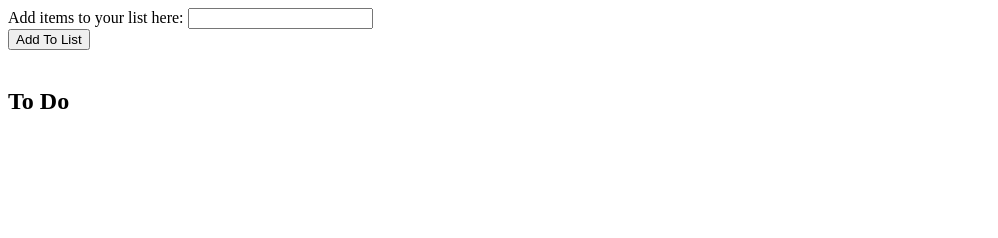
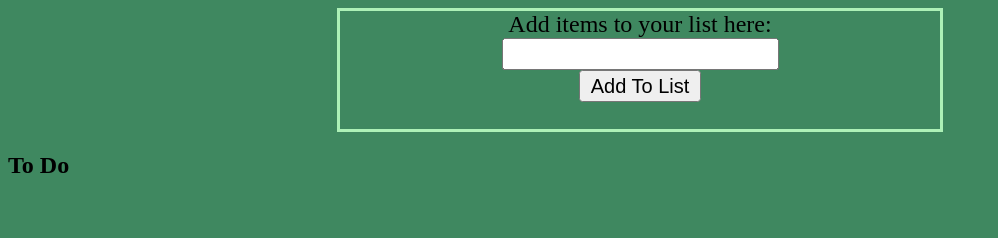
Before and after one commit to Wesli-S/ToDoList, a plain HTML site: page index.html in a window 1280 px wide. Shown: the whole page, without its empty margins (0-998 px from the left). Drawn offline with Linux system fonts and the light colour scheme.

Commit message:
Added color to bg and aligned text elements using style

```diff
--- a/index.html
+++ b/index.html
@@ -8,10 +8,13 @@
     <link rel="stylesheet" href="style.css">
 </head>
 <body>
-    Add items to your list here:
-     <input type="text" id="item"><br>
-    <button type="button" id="add-button">Add To List</button>
-    <br><br>
+    <main>
+        Add items to your list here:
+        <br>
+        <input type="text" id="item"><br>
+        <button type="button" id="add-button">Add To List</button>
+        <br><br>
+    </main>
     <h2>To Do</h2>
     <br><br>
     <div id="display"> <!--Added list items will be put here-->
--- a/style.css
+++ b/style.css
@@ -1,3 +1,24 @@
+body{
+    background-color: rgb(63, 136, 96);
+}
+
+main{
+    display: block;
+    margin-left: auto;
+    margin-right: auto;
+    margin-top: auto;
+    width: 400px;
+    padding: auto;
+    text-align: center;
+    border: 2px solid rgb(173, 241, 183);
+    zoom: 150%;
+}
+
+#h2 {
+    margin-left: 175px;
+    margin-right: auto;
+}
+
 #display > div {
     list-style-type: circle;
     width: 25%;
```
Also changed, not shown: NotebookPaper.jpg (added).
